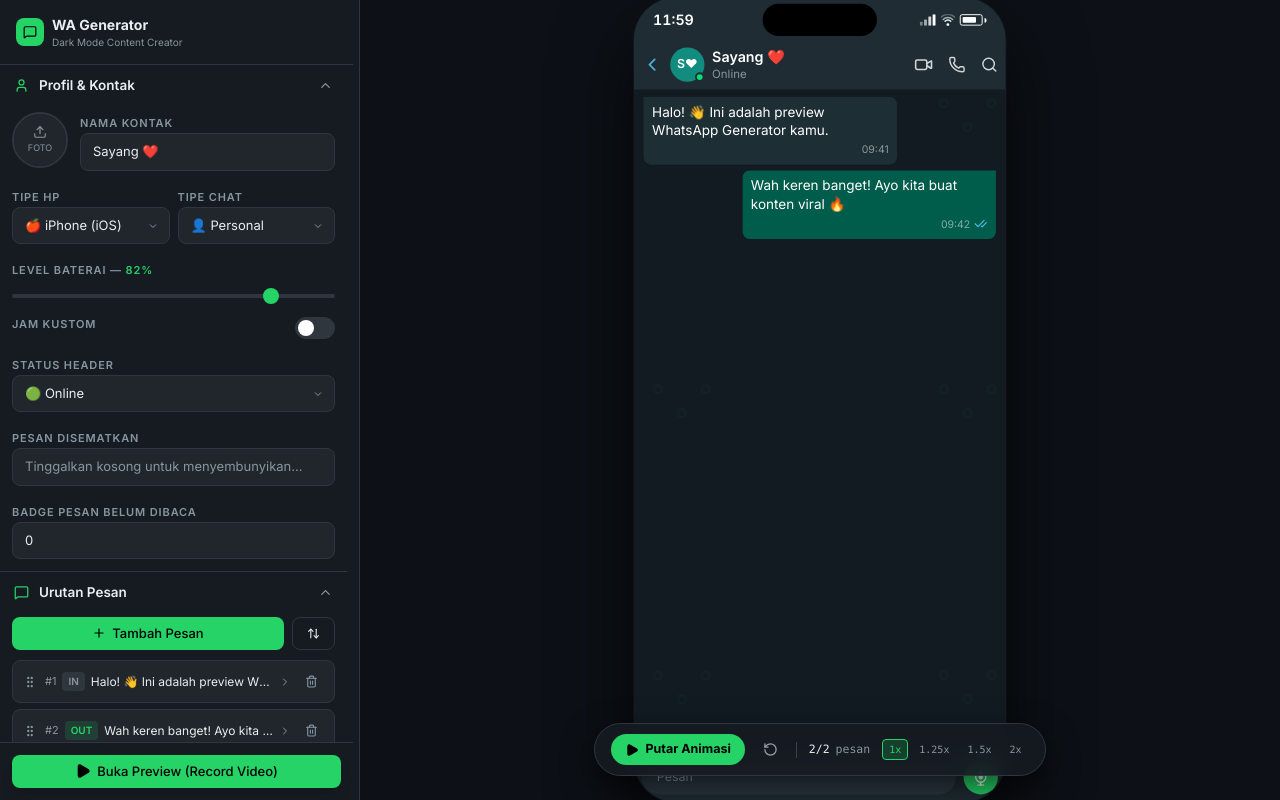
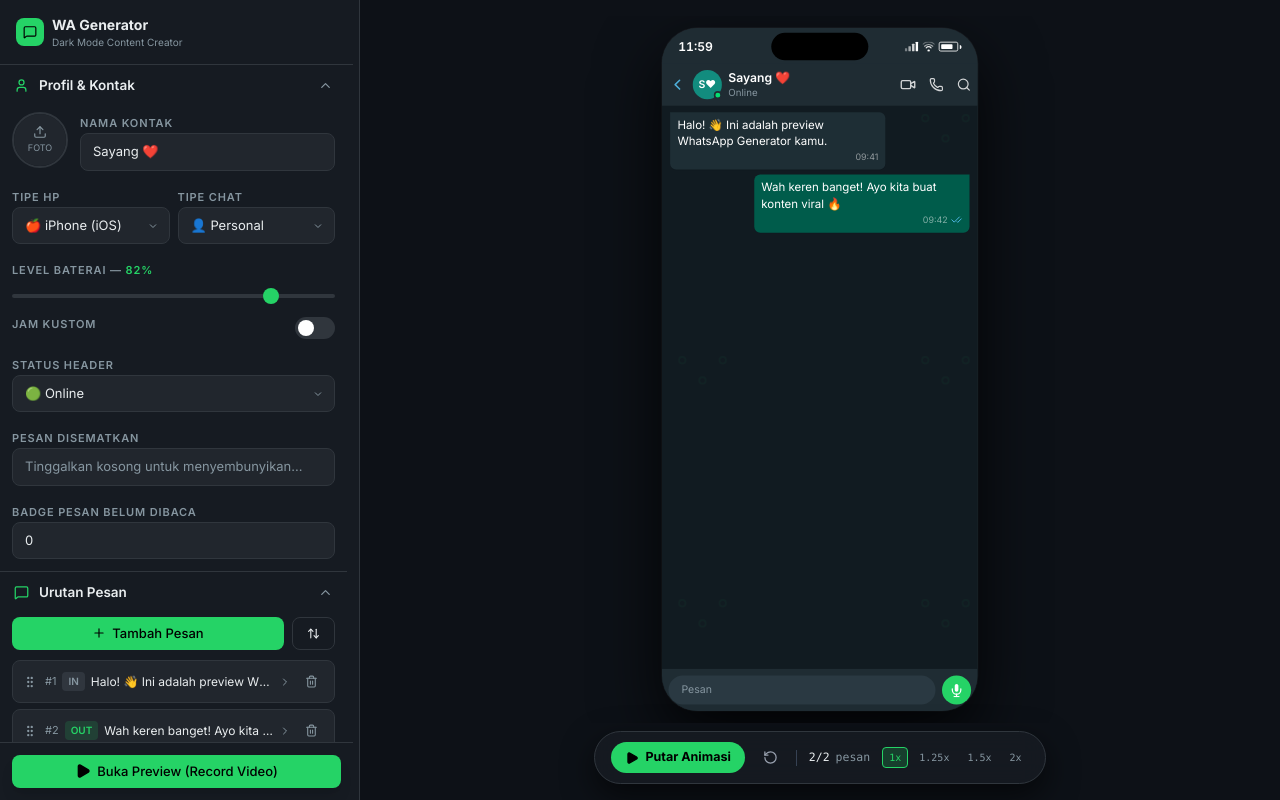
Before and after one commit to detectivecrewze/whatsapp-next, a Next.js app: page / in a window 1280 px wide. Built offline with nearby package versions, Linux system fonts and the light colour scheme.

Commit message:
fix: adjust right panel flex layout so WhatsAppCanvas auto-scales perfectly above StudioPlayerControl bar without top clipping

```diff
--- a/app/page.tsx
+++ b/app/page.tsx
@@ -20,16 +20,16 @@
 
       {/* Right panel — live canvas preview + studio player controller */}
       <div
-        className="flex-1 flex flex-col items-center justify-center p-4 relative overflow-hidden"
+        className="flex-1 flex flex-col items-center justify-between p-4 relative overflow-hidden"
         style={{ background: 'var(--ui-bg)' }}
       >
-        {/* Phone canvas preview */}
-        <div className="flex-1 w-full flex items-center justify-center">
+        {/* Phone canvas preview area */}
+        <div className="flex-1 w-full flex items-center justify-center min-h-0 relative">
           <WhatsAppCanvas />
         </div>
 
-        {/* Floating Studio Player Control Bar */}
-        <div className="absolute bottom-6 z-30">
+        {/* Floating Studio Player Control Bar at bottom */}
+        <div className="pt-2 shrink-0 z-30">
           <StudioPlayerControl />
         </div>
       </div>
--- a/components/canvas/WhatsAppCanvas.tsx
+++ b/components/canvas/WhatsAppCanvas.tsx
@@ -19,8 +19,8 @@
       if (containerRef.current) {
         const parent = containerRef.current.parentElement;
         if (!parent) return;
-        const availH = parent.clientHeight - 40;
-        const availW = parent.clientWidth - 40;
+        const availH = parent.clientHeight - 24;
+        const availW = parent.clientWidth - 24;
         const scaleH = availH / CANVAS_HEIGHT;
         const scaleW = availW / CANVAS_WIDTH;
         const computedScale = Math.min(scaleH, scaleW, 1);
```
